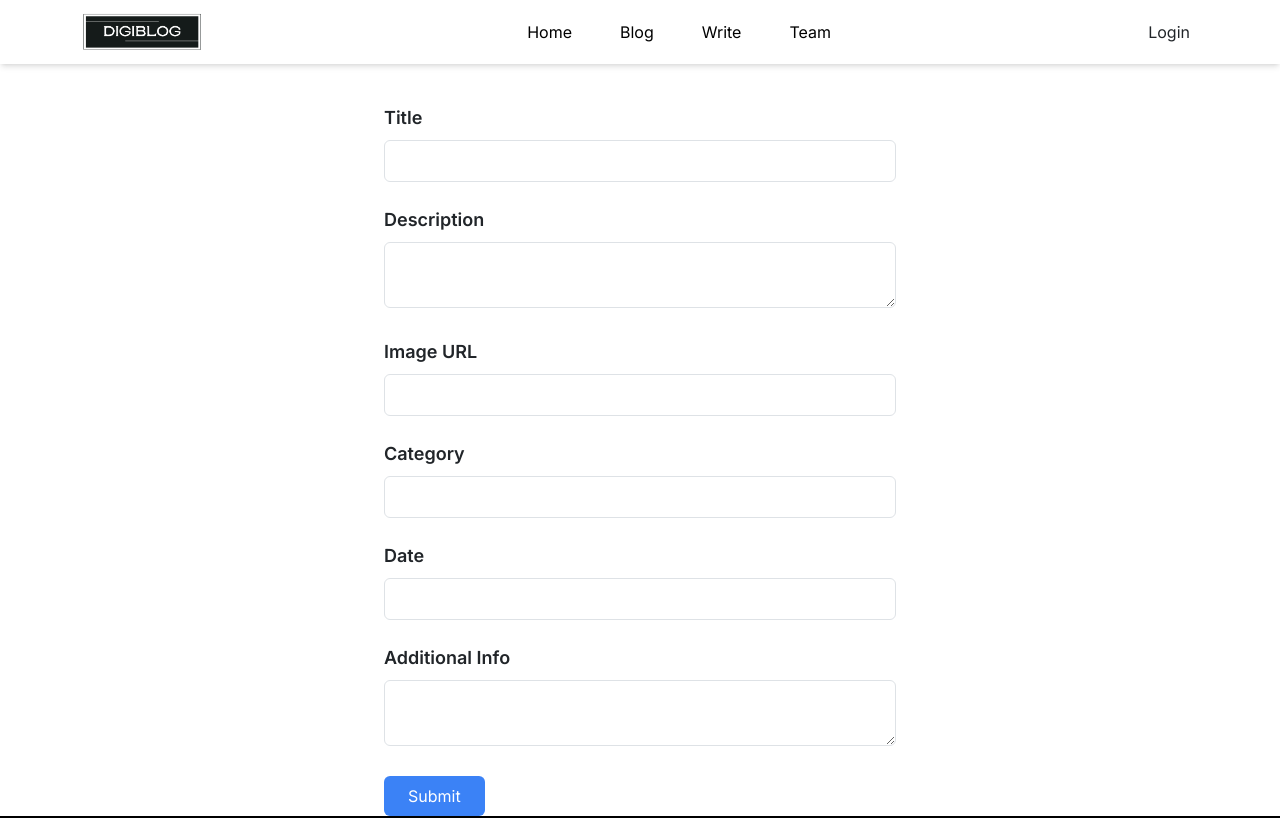
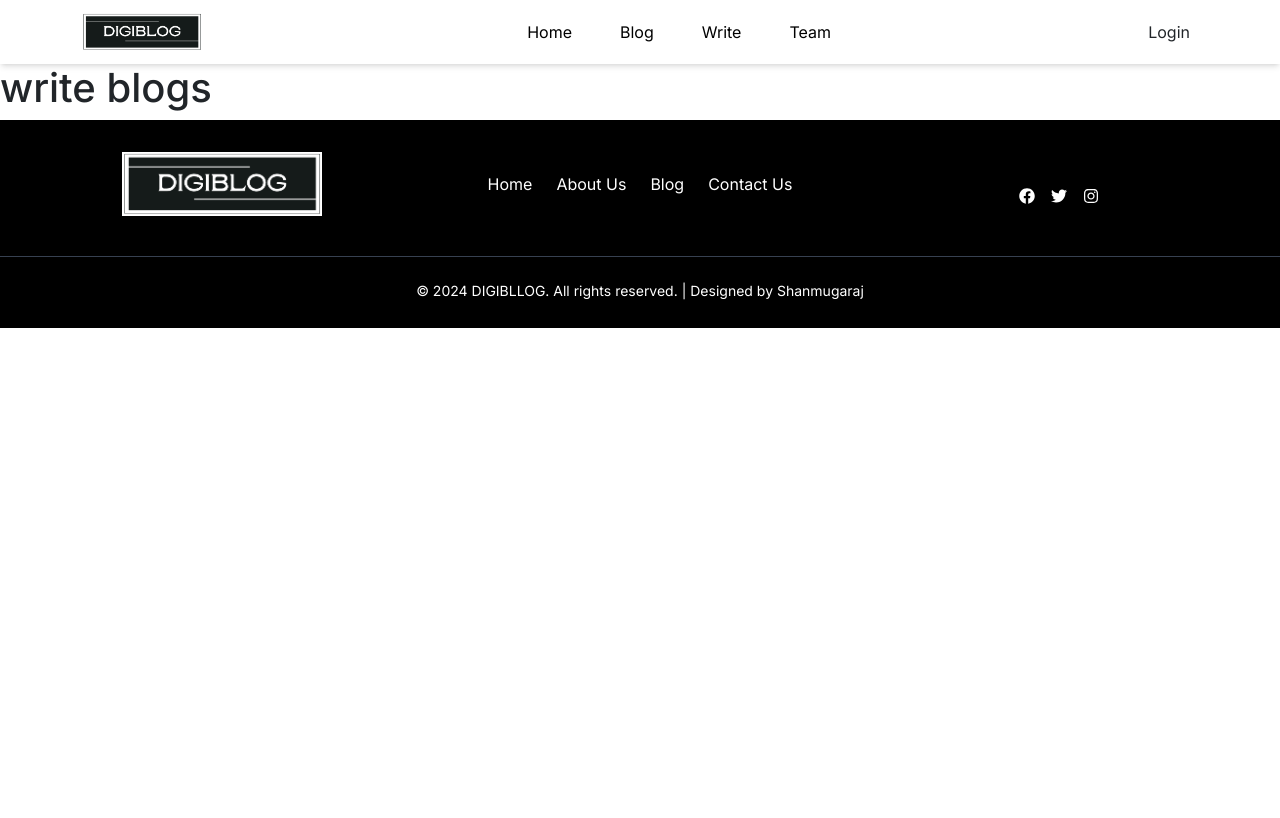
Before and after one commit to ShanZenX/Digi-blog, a Next.js app: page /write in a window 1280 px wide. Shown: the top 818 px of the page. Built offline with nearby package versions, Linux system fonts and the light colour scheme.

Commit message:
changes in write section

```diff
--- a/app/write/page.jsx
+++ b/app/write/page.jsx
@@ -11,119 +11,9 @@ export default function page() {
         additionalInfo: "", // Additional text field for paragraph
       });
 
-      const handleChange = (e) => {
-        const { name, value } = e.target;
-        setFormData((prevData) => ({
-          ...prevData,
-          [name]: value,
-        }));
-      };
-
-      const handleSubmit = (e) => {
-        e.preventDefault();
-        // You can handle the form submission logic here
-        console.log("Form submitted:", formData);
-        // Reset form data after submission
-        setFormData({
-          title: "",
-          description: "",
-          image: "",
-          category: "",
-          date: "",
-          additionalInfo: "",
-        });
-      };
   return (
     <div>
-      <form onSubmit={handleSubmit} className="max-w-lg mx-auto mt-10">
-      <div className="mb-4">
-        <label htmlFor="title" className="block text-lg font-semibold mb-2">
-          Title
-        </label>
-        <input
-          type="text"
-          id="title"
-          name="title"
-          value={formData.title}
-          onChange={handleChange}
-          className="w-full px-4 py-2 border rounded-md focus:outline-none focus:border-blue-500"
-          required
-        />
-      </div>
-      <div className="mb-4">
-        <label htmlFor="description" className="block text-lg font-semibold mb-2">
-          Description
-        </label>
-        <textarea
-          id="description"
-          name="description"
-          value={formData.description}
-          onChange={handleChange}
-          className="w-full px-4 py-2 border rounded-md focus:outline-none focus:border-blue-500"
-          required
-        ></textarea>
-      </div>
-      <div className="mb-4">
-        <label htmlFor="image" className="block text-lg font-semibold mb-2">
-          Image URL
-        </label>
-        <input
-          type="text"
-          id="image"
-          name="image"
-          value={formData.image}
-          onChange={handleChange}
-          className="w-full px-4 py-2 border rounded-md focus:outline-none focus:border-blue-500"
-          required
-        />
-      </div>
-      <div className="mb-4">
-        <label htmlFor="category" className="block text-lg font-semibold mb-2">
-          Category
-        </label>
-        <input
-          type="text"
-          id="category"
-          name="category"
-          value={formData.category}
-          onChange={handleChange}
-          className="w-full px-4 py-2 border rounded-md focus:outline-none focus:border-blue-500"
-          required
-        />
-      </div>
-      <div className="mb-4">
-        <label htmlFor="date" className="block text-lg font-semibold mb-2">
-          Date
-        </label>
-        <input
-          type="text"
-          id="date"
-          name="date"
-          value={formData.date}
-          onChange={handleChange}
-          className="w-full px-4 py-2 border rounded-md focus:outline-none focus:border-blue-500"
-          required
-        />
-      </div>
-      <div className="mb-4">
-        <label htmlFor="additionalInfo" className="block text-lg font-semibold mb-2">
-          Additional Info
-        </label>
-        <textarea
-          id="additionalInfo"
-          name="additionalInfo"
-          value={formData.additionalInfo}
-          onChange={handleChange}
-          className="w-full px-4 py-2 border rounded-md focus:outline-none focus:border-blue-500"
-        ></textarea>
-      </div>
-      <button
-        type="submit"
-        className="bg-blue-500 text-white px-4 py-2 rounded-md hover:bg-blue-600 focus:outline-none"
-      >
-        Submit
-      </button>
-    </form>
+      <h1>write blogs</h1>
     </div>
   )
 }
```
